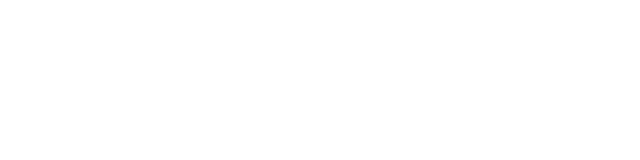
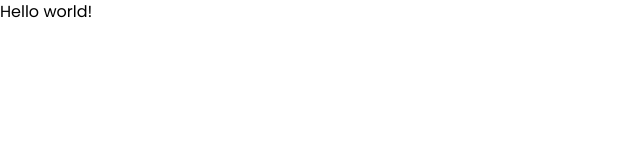
Before and after one commit to mityaiii/.history.map, a Next.js app: page / in a window 1280 px wide. Shown: the top 160 px of the page, without its empty margins (0-640 px from the left). Built offline with nearby package versions, Linux system fonts and the light colour scheme.

Commit message:
fix: change font

```diff
--- a/src/app/layout.tsx
+++ b/src/app/layout.tsx
@@ -1,8 +1,8 @@
 import type { Metadata } from 'next'
-import { Inter } from 'next/font/google'
+import { Poppins } from 'next/font/google'
 import './globals.css'
 
-const inter = Inter({ subsets: ['latin'] });
+const inter = Poppins({ weight: '400', subsets: ['latin'] });
 
 export const metadata: Metadata = {
   title: 'Блокадная карта Ленинграда',
--- a/src/app/page.tsx
+++ b/src/app/page.tsx
@@ -1,6 +1,7 @@
 export default function Home() {
   return (
     <main>
+      Hello world!
     </main>
   )
 }
```
